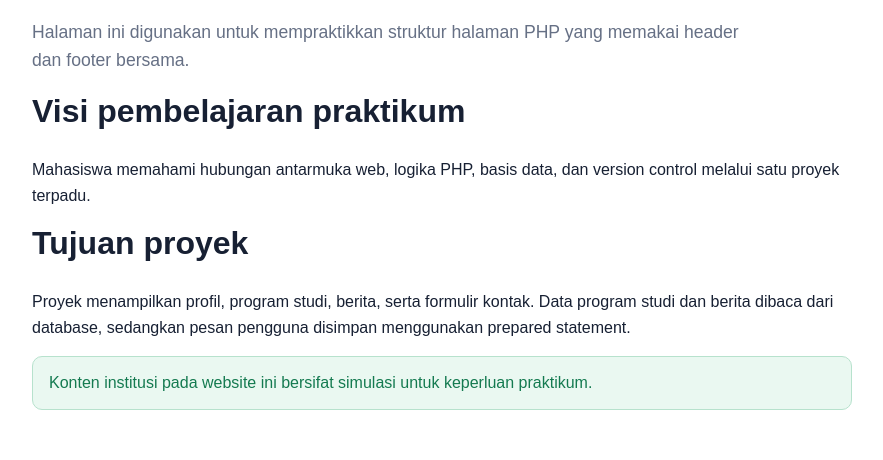
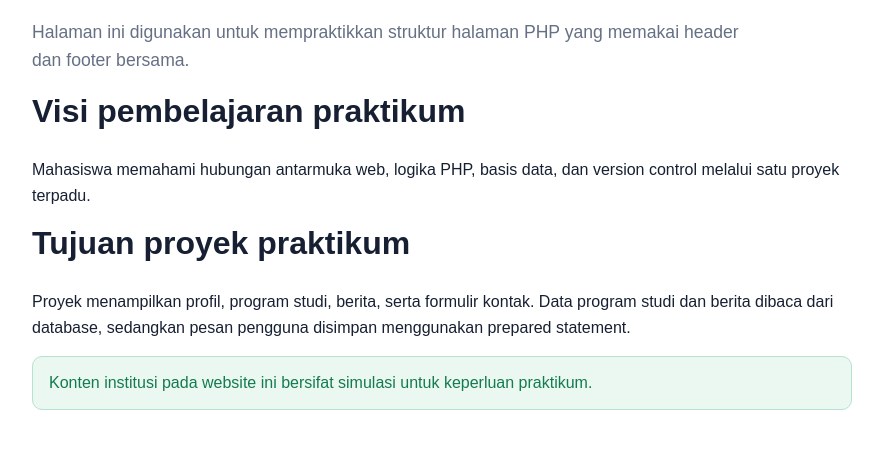
Before and after one commit to syakirabdurrahman42-art/telkom-company-profile-109062500151, a PHP site: page /profile.php in a window 1280 px wide. Shown: the part 332-792 px from the top of the page, without its empty margins (198-1081 px from the left). Run offline with PHP 8.4, Linux system fonts and the light colour scheme.

Commit message:
docs: ubah judul tujuan proyek

```diff
--- a/profile.php
+++ b/profile.php
@@ -9,7 +9,7 @@ require 'includes/header.php';
         <p class="lead">Halaman ini digunakan untuk mempraktikkan struktur halaman PHP yang memakai header dan footer bersama.</p>
         <h2>Visi pembelajaran praktikum</h2>
         <p>Mahasiswa memahami hubungan antarmuka web, logika PHP, basis data, dan version control melalui satu proyek terpadu.</p>
-        <h2>Tujuan proyek</h2>
+        <h2>Tujuan proyek praktikum</h2>
         <p>Proyek menampilkan profil, program studi, berita, serta formulir kontak. Data program studi dan berita dibaca dari database, sedangkan pesan pengguna disimpan menggunakan prepared statement.</p>
         <div class="alert alert-success">Konten institusi pada website ini bersifat simulasi untuk keperluan praktikum.</div>
     </div>
```
